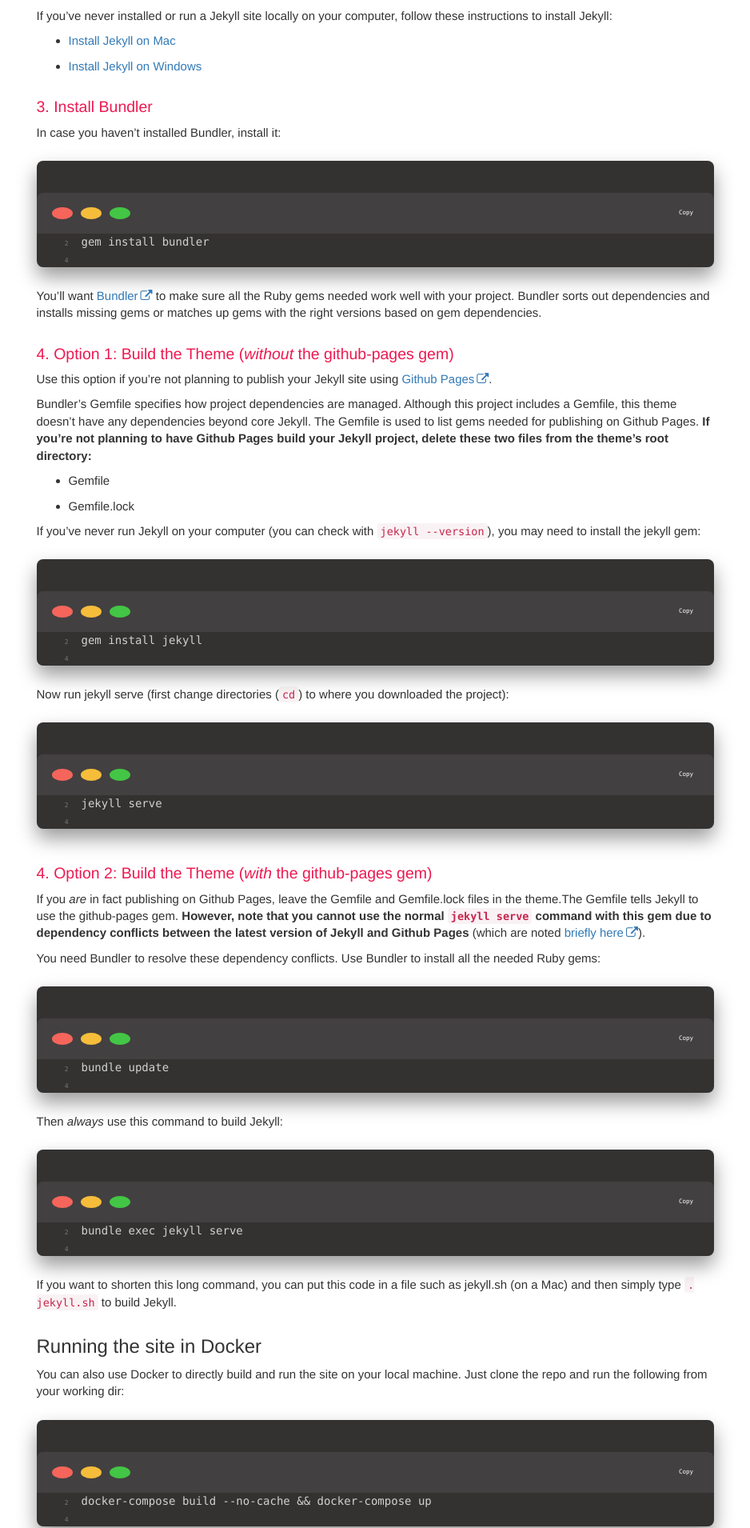
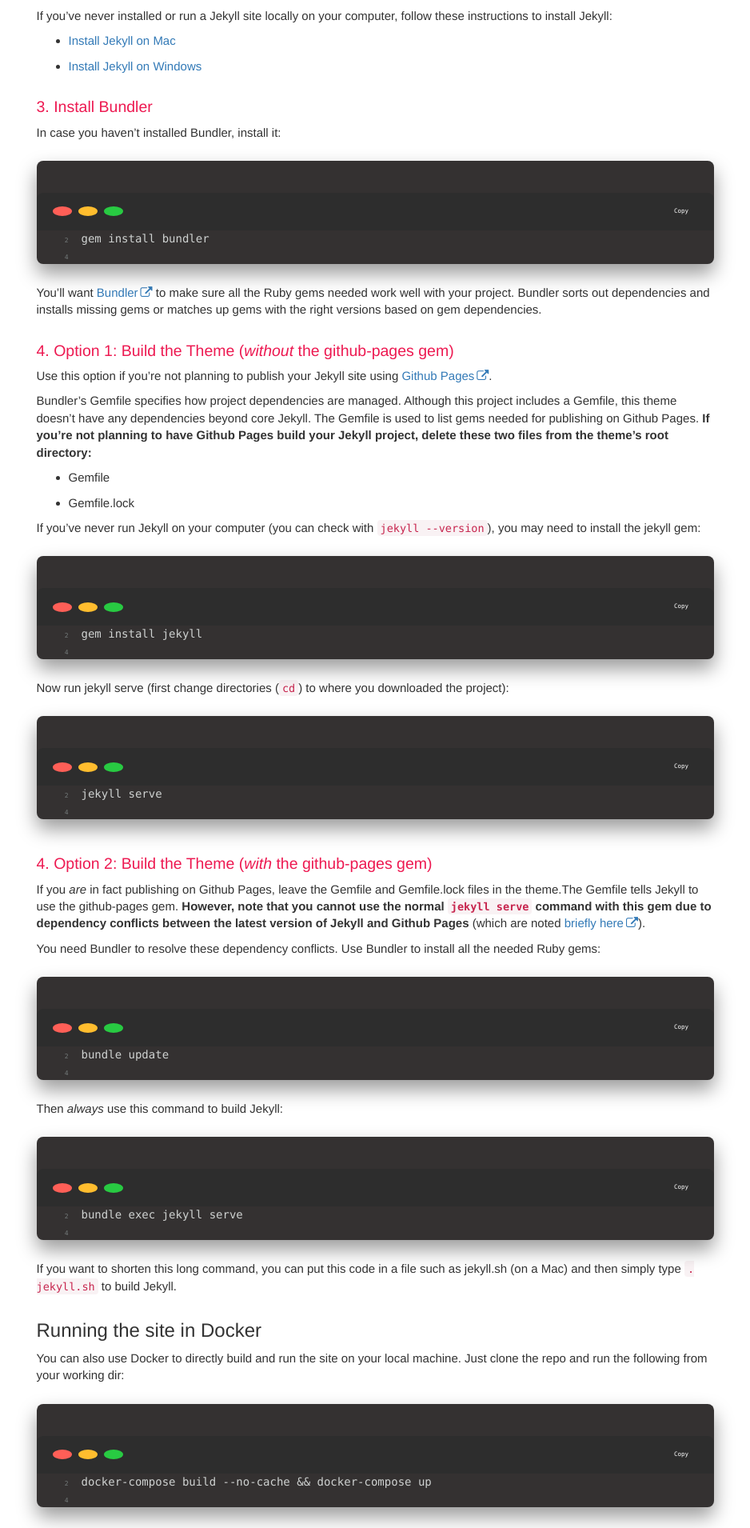
Before and after one commit to hann2a/hann2a.github.io, a Jekyll site: the page built from index.md, in a window 1280 px wide. Shown: the part 1290-3200 px from the top of the page at 80% size, without its empty margins (317-1255 px from the left). Built offline with Jekyll 4.4.1, drawn with Linux system fonts in a browser that asks for light colours; comment, search, counter and statistics services are not loaded.

Commit message:
bar important!

```diff
--- a/css/codeblock.css
+++ b/css/codeblock.css
@@ -47,30 +47,34 @@
 }
 
 .hljs .code-header {
-  display: flex;
-  align-items: center;
-  padding: 14px;
-  background-color: #434041;
-  border-radius: 8px 8px 0 0;
+  display: flex !important;
+  align-items: center !important;
+  justify-content: flex-start !important;
+  padding: 12px 20px !important;
+  background-color: #2d2d2d !important;
+  border-radius: 8px 8px 0 0 !important;
+  min-height: 45px !important;
 }
 
 .hljs .code-header .btn {
-  border-radius: 50%;
-  width: 15px;
-  height: 15px;
-  margin: 0 5px;
+  border-radius: 50% !important;
+  width: 12px !important;
+  height: 12px !important;
+  margin-right: 8px !important;
+  border: none !important;
+  display: inline-block !important;
 }
 
 .hljs .code-header .btn.red {
-  background-color: #f5655b;
+  background-color: #ff5f57 !important;
 }
 
 .hljs .code-header .btn.yellow {
-  background-color: #f6bd3b;
+  background-color: #ffbd2e !important;
 }
 
 .hljs .code-header .btn.green {
-  background-color: #43c645;
+  background-color: #28ca42 !important;
 }
 
 .hljs .code-body {
```
